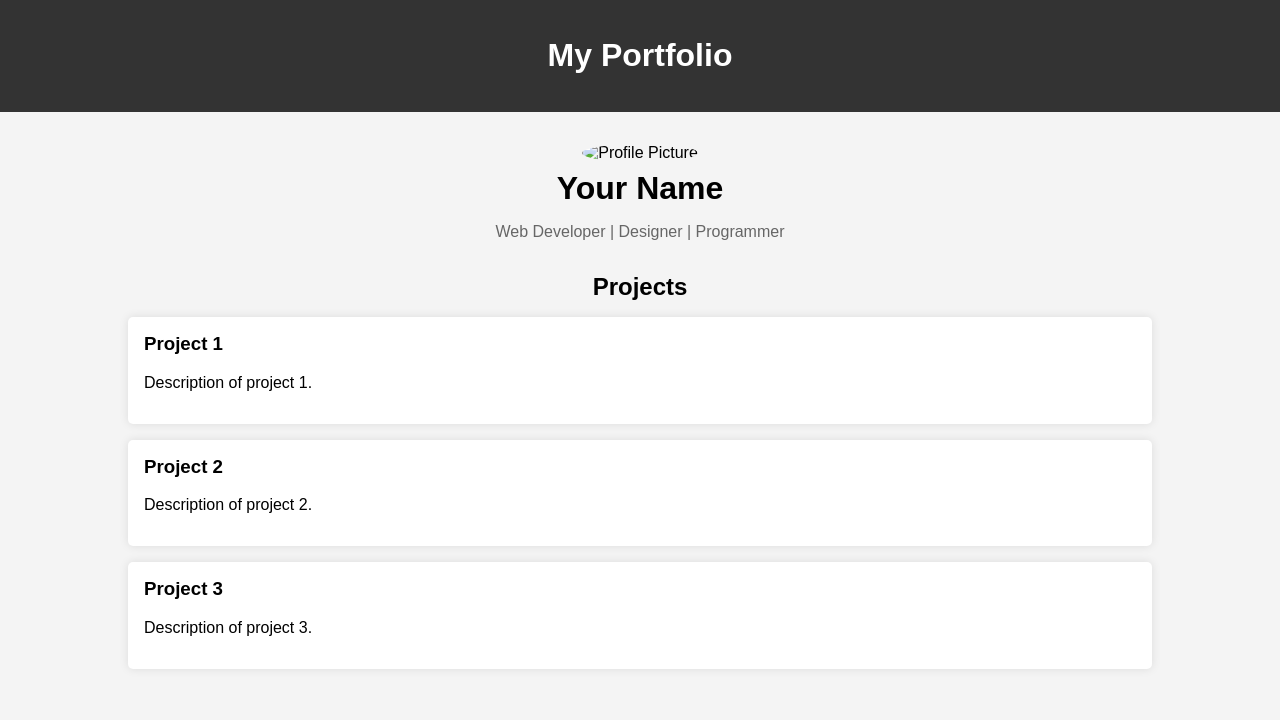
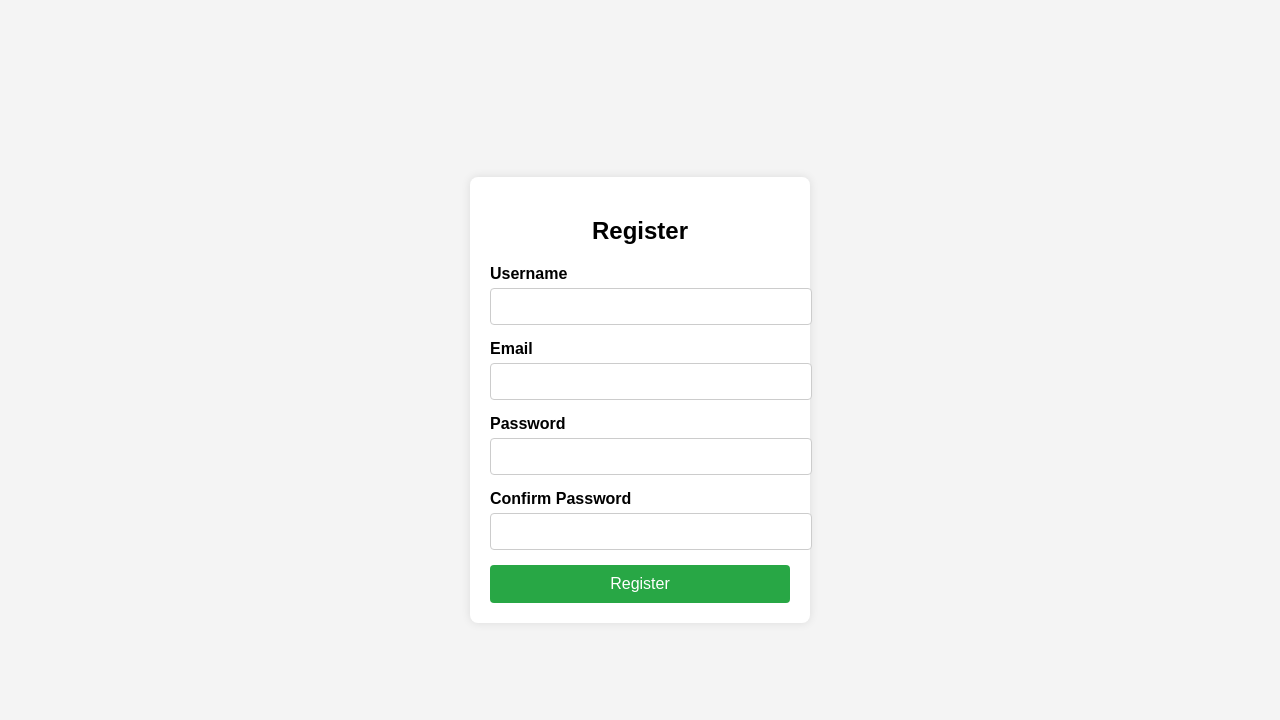
Before and after one commit to JITESH-KUMAR05/AIEMPOWER_EVENT, a website: page index.html in a window 1280 px wide. Drawn offline with Linux system fonts and the light colour scheme.

Commit message:
error in backend

```diff
--- a/index.html
+++ b/index.html
@@ -3,83 +3,73 @@
 <head>
     <meta charset="UTF-8">
     <meta name="viewport" content="width=device-width, initial-scale=1.0">
-    <title>My Portfolio</title>
+    <title>Register Page</title>
     <style>
         body {
             font-family: Arial, sans-serif;
+            background-color: #f4f4f4;
+            display: flex;
+            justify-content: center;
+            align-items: center;
+            height: 100vh;
             margin: 0;
-            padding: 0;
-            background-color: #f4f4f4;
         }
-        header {
-            background-color: #333;
-            color: #fff;
-            padding: 1rem 0;
+        .register-container {
+            background-color: #fff;
+            padding: 20px;
+            border-radius: 8px;
+            box-shadow: 0 0 10px rgba(0, 0, 0, 0.1);
+            width: 300px;
+        }
+        .register-container h2 {
+            margin-bottom: 20px;
             text-align: center;
         }
-        .container {
-            width: 80%;
-            margin: 0 auto;
-            padding: 2rem 0;
+        .register-container label {
+            display: block;
+            margin-bottom: 5px;
+            font-weight: bold;
         }
-        .profile {
-            text-align: center;
+        .register-container input {
+            width: 100%;
+            padding: 10px;
+            margin-bottom: 15px;
+            border: 1px solid #ccc;
+            border-radius: 4px;
         }
-        .profile img {
-            border-radius: 50%;
-            width: 150px;
-            height: 150px;
+        .register-container button {
+            width: 100%;
+            padding: 10px;
+            background-color: #28a745;
+            border: none;
+            border-radius: 4px;
+            color: #fff;
+            font-size: 16px;
+            cursor: pointer;
         }
-        .profile h1 {
-            margin: 0.5rem 0;
-        }
-        .profile p {
-            color: #666;
-        }
-        .projects {
-            margin-top: 2rem;
-        }
-        .projects h2 {
-            text-align: center;
-            margin-bottom: 1rem;
-        }
-        .project {
-            background-color: #fff;
-            padding: 1rem;
-            margin-bottom: 1rem;
-            border-radius: 5px;
-            box-shadow: 0 0 10px rgba(0, 0, 0, 0.1);
-        }
-        .project h3 {
-            margin-top: 0;
+        .register-container button:hover {
+            background-color: #218838;
         }
     </style>
 </head>
 <body>
-    <header>
-        <h1>My Portfolio</h1>
-    </header>
-    <div class="container">
-        <div class="profile">
-            <img src="profile.jpg" alt="Profile Picture">
-            <h1>Your Name</h1>
-            <p>Web Developer | Designer | Programmer</p>
-        </div>
-        <div class="projects">
-            <h2>Projects</h2>
-            <div class="project">
-                <h3>Project 1</h3>
-                <p>Description of project 1.</p>
-            </div>
-            <div class="project">
-                <h3>Project 2</h3>
-                <p>Description of project 2.</p>
-            </div>
-            <div class="project">
-                <h3>Project 3</h3>
-                <p>Description of project 3.</p>
-            </div>
-        </div>
+    <div class="register-container">
+        <h2>Register</h2>
+        <form action="http://localhost:3000/register" method="POST">
+            <label for="username">Username</label>
+            <input type="text" id="username" name="username" required>
+
+            <label for="email">Email</label>
+            <input type="email" id="email" name="email" required>
+
+            <label for="password">Password</label>
+            <input type="password" id="password" name="password" required>
+
+            <label for="confirm-password">Confirm Password</label>
+            <input type="password" id="confirm-password" name="confirmPassword" required>
+
+            <button type="submit">Register</button>
+        </form>
     </div>
 </body>
 </html>
```
Also changed, not shown: package.json (added, +16 -0 lines), server.js (added, +51 -0 lines), 2 other files.
